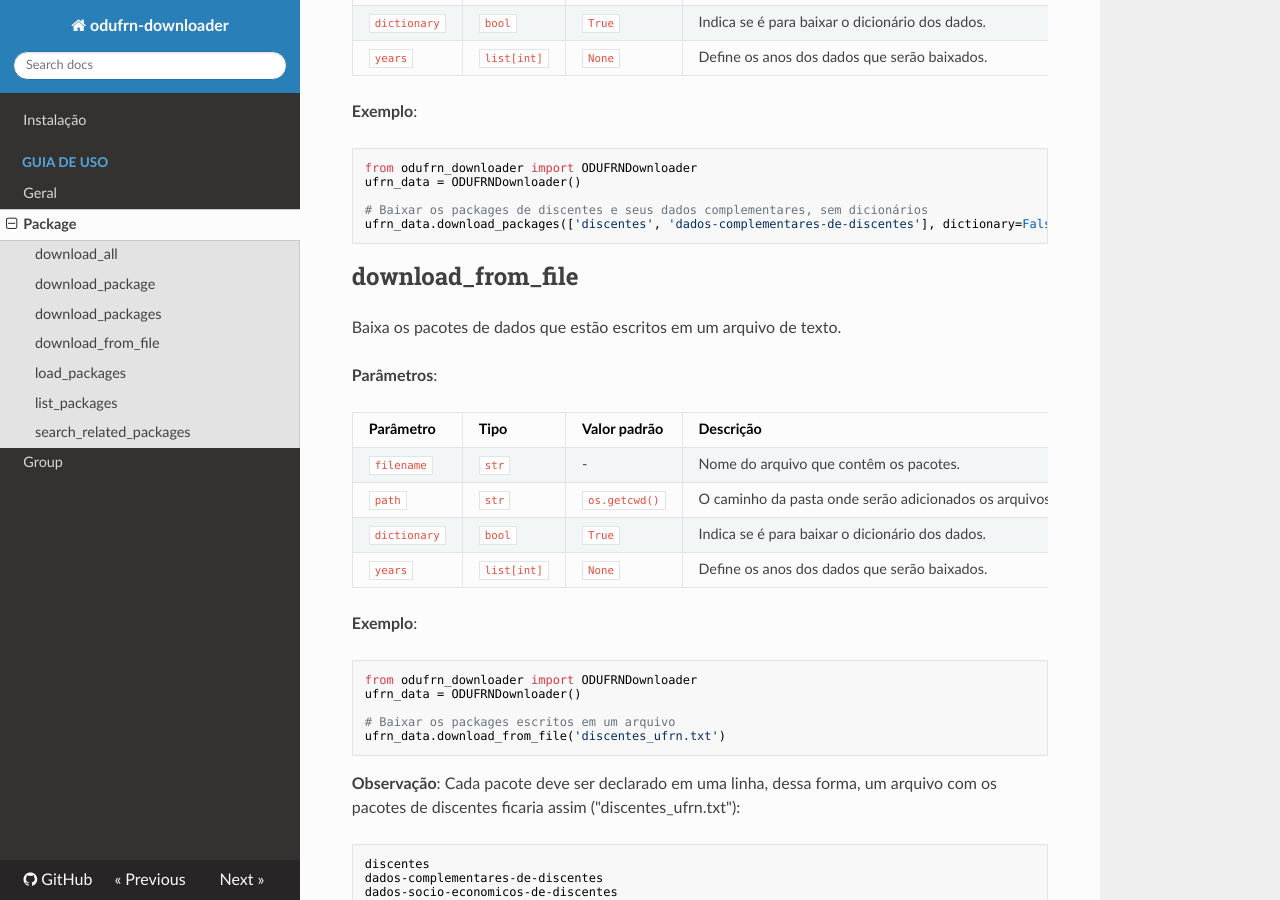
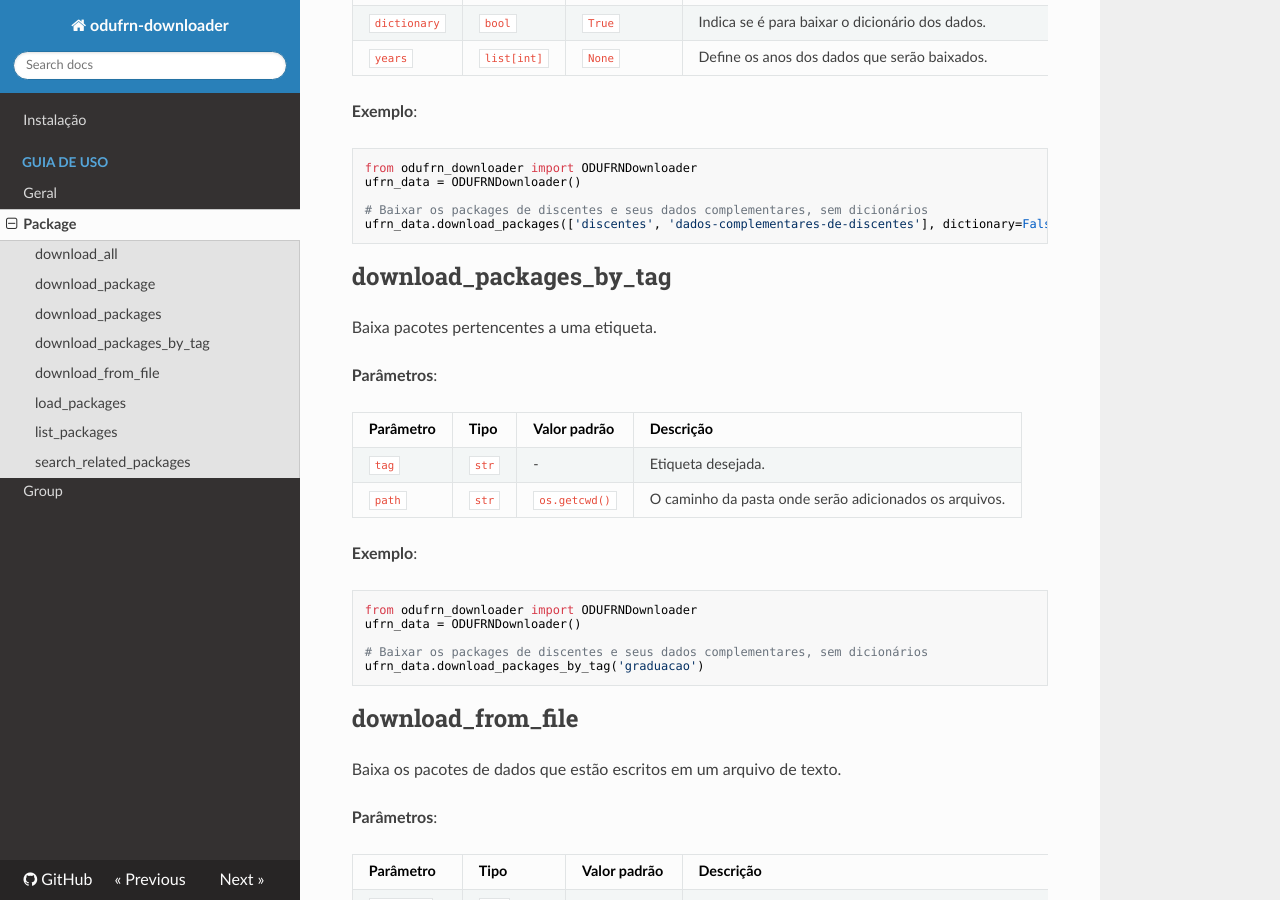
Before and after one commit to odufrn/odufrn-downloader, an MkDocs documentation site: the page built from docs/guia-package.md, in a window 1280 px wide and 900 px high, scrolled down 1449 px. Built offline with MkDocs 1.6.1, drawn with Linux system fonts in a browser that asks for light colours; nearby versions of some CDN libraries; some of the changed text lies outside the part shown.

Commit message:
adiciona documentação

````diff
--- a/docs/guia-package.md
+++ b/docs/guia-package.md
@@ -63,6 +63,26 @@ ufrn_data = ODUFRNDownloader()
 ufrn_data.download_packages(['discentes', 'dados-complementares-de-discentes'], dictionary=False)
 ```
 
+## download_packages_by_tag
+Baixa pacotes pertencentes a uma etiqueta.
+
+**Parâmetros**:
+
+| Parâmetro | Tipo | Valor padrão | Descrição |
+| --------- | ---- | ------------ | --------- |
+| `tag` | `str` | - | Etiqueta desejada. |
+| `path` | `str` | `os.getcwd()` | O caminho da pasta onde serão adicionados os arquivos. |
+
+**Exemplo**:
+```python
+from odufrn_downloader import ODUFRNDownloader
+ufrn_data = ODUFRNDownloader()
+
+# Baixar os packages de discentes e seus dados complementares, sem dicionários
+ufrn_data.download_packages_by_tag('graduacao')
+```
+
+
 ## download_from_file
 Baixa os pacotes de dados que estão escritos em um arquivo de texto.
 
@@ -127,6 +147,8 @@ entre a entrada e os nomes dos pacotes.
 | Parâmetro | Tipo | Valor padrão | Descrição |
 | --------- | ---- | ------------ | --------- |
 | `keyword` | `str` | - | Palavra-chave com a qual será feita a busca. |
+| `simple_filter` | `bool` | `False` | Indica o uso de um filtro mais simples que o Levenshtein. |
+| `search_tag` | `bool` | `False` | Flag que indica se a palavra-chave deve ser usada como etiqueta. |
 
 **Exemplo**:
 ```python
````
Also changed, not shown: docs/guia-etiqueta.md (added, +50 -0 lines), 2 other files.
